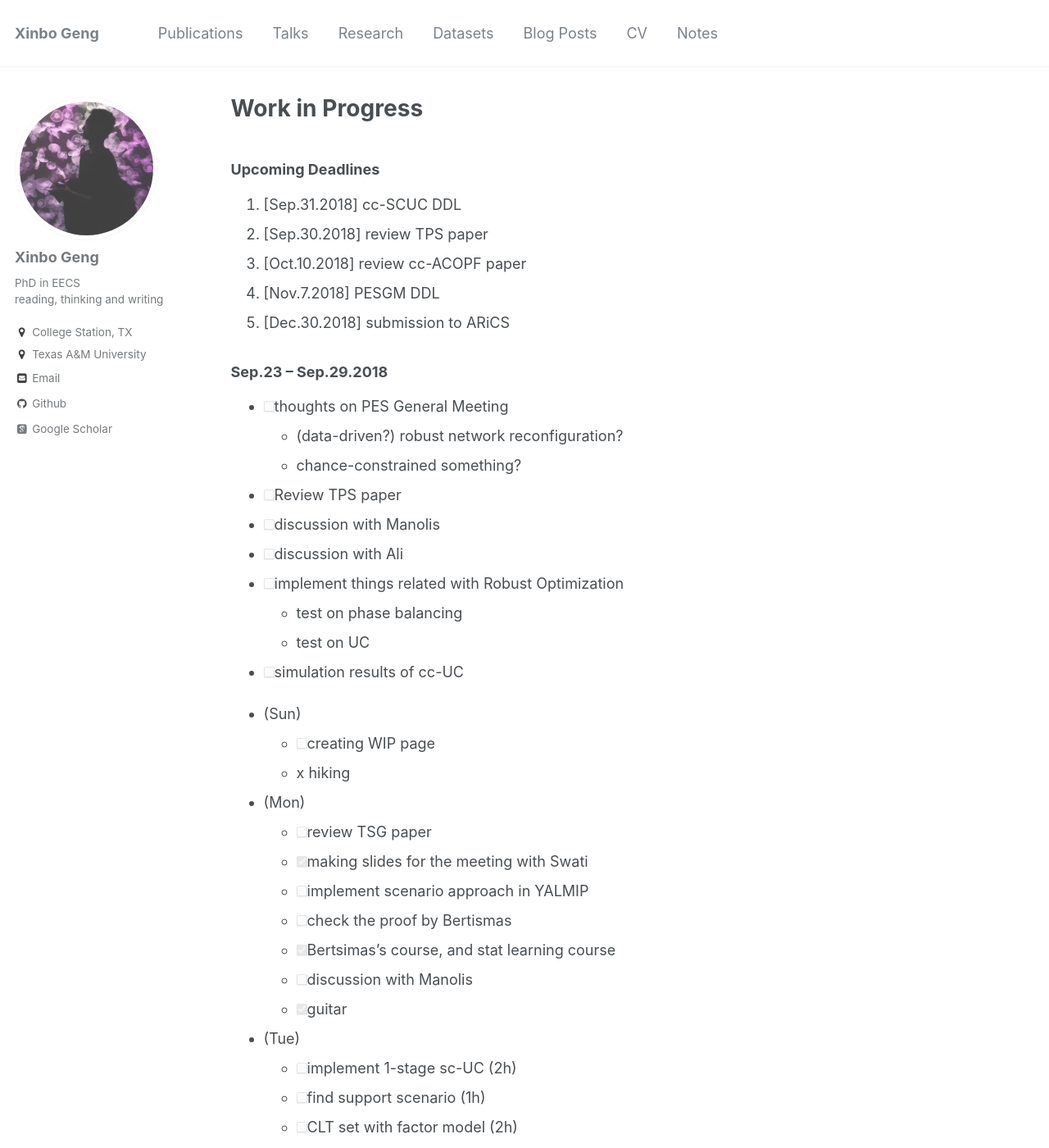
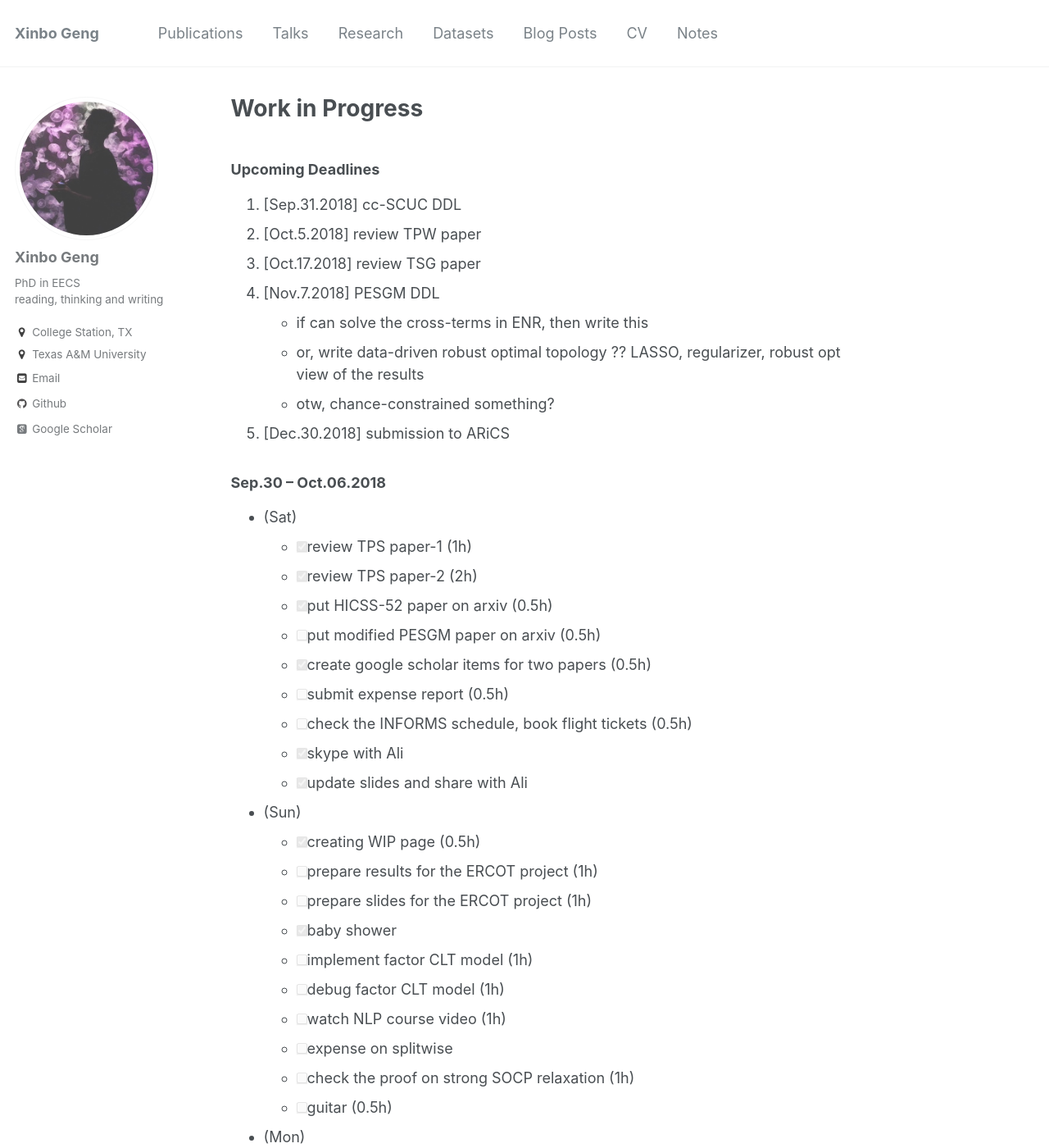
Before and after one commit to xb00dx/xb00dx.github.io, a Jekyll site: the page built from _pages/work-in-progress.md, in a window 1280 px wide and 1400 px high. Shown: the whole window at 82% size. Built offline with Jekyll 4.4.1, drawn with Linux system fonts in a browser that asks for light colours; some web fonts are replaced; some of the changed text lies outside the part shown.

Commit message:
update things to do

```diff
--- a/_pages/work-in-progress.md
+++ b/_pages/work-in-progress.md
@@ -11,133 +11,98 @@ redirect_from:
 ### Upcoming Deadlines
 
 1. [Sep.31.2018] cc-SCUC DDL
-1. [Sep.30.2018] review TPS paper
-1. [Oct.10.2018] review cc-ACOPF paper
+1. [Oct.5.2018] review TPW paper
+1. [Oct.17.2018] review TSG paper
 1. [Nov.7.2018] PESGM DDL
+  - if can solve the cross-terms in ENR, then write this
+  - or, write data-driven robust optimal topology ?? LASSO, regularizer, robust opt view of the results
+  - otw, chance-constrained something?
 1. [Dec.30.2018] submission to ARiCS
 
 
-### Sep.23 -- Sep.29.2018
-- [ ] thoughts on PES General Meeting
-  - (data-driven?) robust network reconfiguration?
-  - chance-constrained something?
-- [ ] Review TPS paper
-- [ ] discussion with Manolis
-- [ ] discussion with Ali
-- [ ] implement things related with Robust Optimization
-  - test on phase balancing
-  - test on UC
-- [ ] simulation results of cc-UC
-
-
+### Sep.30 -- Oct.06.2018
+* (Sat)
+  - [x] review TPS paper-1 (1h)
+  - [x] review TPS paper-2 (2h)
+  - [x] put HICSS-52 paper on arxiv (0.5h)
+  - [ ] put modified PESGM paper on arxiv (0.5h)
+  - [x] create google scholar items for two papers (0.5h)
+  - [ ] submit expense report (0.5h)
+  - [ ] check the INFORMS schedule, book flight tickets (0.5h)
+  - [x] skype with Ali
+  - [x] update slides and share with Ali
 * (Sun)
-  - [ ] creating WIP page
-  - x hiking
+  - [x] creating WIP page (0.5h)
+  - [ ] prepare results for the ERCOT project (1h)
+  - [ ] prepare slides for the ERCOT project (1h)
+  - [x] baby shower
+  - [ ] implement factor CLT model (1h)
+  - [ ] debug factor CLT model (1h)
+  - [ ] watch NLP course video (1h)
+  - [ ] expense on splitwise
+  - [ ] check the proof on strong SOCP relaxation (1h)
+  - [ ] guitar (0.5h)
 * (Mon)
-  - [ ] review TSG paper
-  - [x] making slides for the meeting with Swati
-  - [ ] implement scenario approach in YALMIP
-  - [ ] check the proof by Bertismas
-  - [x] Bertsimas's course, and stat learning course
-  - [ ] discussion with Manolis
-  - [x] guitar
+  - [ ] search real-world phase balancing data (1h)
+  - [ ] examine the phase balancing data (1h)
+  - [ ] get renewable/load data from Hanyue (1h)
+  - [ ] Bertsimas's course (1.5h)
+  - [ ] Stat learning course (1.5h)
+  - [ ] read cc-ACOPF paper (0.5h)
+  - [ ] exercise
+  - [ ] guitar
 * (Tue)
   - [ ] implement 1-stage sc-UC (2h)
-  - [ ] find support scenario (1h)
-  - [ ] CLT set with factor model (2h)
-  - [ ] read TPS paper (0.5h)
+  - [ ] debug 1-stage sc-UC (1h)
+  - [ ] think on improving support scenario finding algorithms (2h)
+  - [ ] read cc-ACOPF paper and write my formulation (3h)
   - [ ] watch NLP course video (1h)
-  - [ ] submit expense report (0.5h)
-  - [ ] check the INFORMS schedule, book flight tickets (0.5h)
-  - [ ] exercise (1.5h)
-  - [ ] guitar (0.5h)
+  - [ ] exercise
+  - [ ] guitar
 * (Wed)
-  - [ ] finish coding on scenario approach
-  - [ ] read all slides for Bertsimas' course
-  - [ ] stat learning and Bertsimas's course
-  - [ ] run for 5km
-  - [ ] download the references of stat learning course
+  - [ ] implement phase balancing with factor CLT model (1h)
+  - [ ] compare results of factor CLT with previous box set (0.5h)
+  - [ ] implement multi-stage sc-UC (0.5h)
+  - [ ] debug/analyze multi-stage sc-UC (1.5h)
+  - [ ] Bertsimas's course (1.5h)
+  - [ ] Stat learning course (1.5h)
+  - [ ] run for 5km (1h)
   - [ ] guitar
 * (Thu)
-  - [ ] watch NLP course video
-  - [ ] read Dan Wu's paper
-  - [ ] review cc-ACOPF paper
-  - [ ] my formulation of cc-ACOPF
+  - [ ] check the sc-SCUC paper, with new outline (1h)
+  - [ ] think on analytical results of scenario problem (1h)
+  - [ ] simulation results of cc-UC, small system (1h)
+  - [ ] test simulation results of the big system (2h)
+  - [ ] watch NLP course video (1h)
   - [ ] exercise
   - [ ] guitar
 * (Fri)
-  - [x] submission to HICSS
-  - [x] discussion with Manolis
-  - [ ] discussion with Ali
-  - [ ] exercise
-  - [ ] guitar
+  - [ ] read and review cc-ACOPF paper (3h)
+  - [ ] think about the feasibility issue of r-ACOPF, read Eliyan Bitar's paper (2h)
+  - [ ] think on the projected feasibility region of ACOPF (2h)
+  - [ ] debug the sc-UC code for large-scale system (1h)
 * (Sat)
-  - [ ] s
-  - [ ] pick up XF
-  - [ ] put HICSS-52 paper on arxiv
-  - [ ] put modifier PESGM paper on arxiv
-  - [ ] create google scholar items for two papers
-  - [ ] shopping at outlet
+  - [ ] discussion with Ali (1h)
+  - [ ] watch NLP course video (1h)
+  - [ ] solve homework problems of the NLP course (2h)
+  - [ ] PESGM paper idea
   - [ ] guitar
 
+### Next
+#### High Priority
+- [ ] read Ahmad's paper
+- [ ] read Dan Wu's paper
+- [ ] read all slides for Bertsimas' course
 
-### Sep.16 -- Sep.22.2018
+#### Low Priority
+- [ ] download the references of stat learning course
+- [ ] check the proof by Bertismas
 
-- [ ] simulation results of cc-UC
-- [x] submission of HICSS-52 paper
-- [ ] thoughts
-
-* (Sun)
-  - [x] creating WIP page
-  - [x] download NLP course videos
-  - [x] back to Boston
-  - [x] checking the UC code
-  - [x] checking the optimizer function
-  - [ ] watch NLP course video
-  - [x] marking my schedule next week
-* (Mon)
-  - [ ] review TSG paper
-  - [x] making slides for the meeting with Swati
-  - [ ] implement scenario approach in YALMIP
-  - [ ] check the proof by Bertismas
-  - [x] Bertsimas's course, and stat learning course
-  - [x] discussion with Manolis
-  - [x] guitar
-* (Tue)
-  - [x] prepare slides for Dr. Xie
-  - [x] orientation
-  - [x] send the email to Bertsimas's student
-  - [ ] watch NLP course video
-  - [x] Discussion with Swati
-  - [ ] find support scenario
-  - [ ] implement sc-UC in scenario approach
-  - [ ] check the INFORMS schedule, book flight tickets
-  - [ ] guitar
-  - [x] check the Matlab syntax of commenting
-* (Wed)
-  - [ ] finish coding on scenario approach
-  - [x] stat learning and Bertsimas's course
-  - [x] exercise plan
-  - [x] run for 5km
-  - [ ] download the references of stat learning course
-  - [ ] guitar
-* (Thu)
-  - [ ] watch NLP course video
-  - [ ] read Dan Wu's paper
-  - [ ] review cc-ACOPF paper
-  - [ ] my formulation of cc-ACOPF
-  - [ ] guitar
-* (Fri)
-  - [x] submission to HICSS
-  - [x] discussion with Manolis
-  - [ ] implement cc-UC code using ccc
-  - [ ] exercise
-  - [ ] guitar
-* (Sat)
-  - [ ] s
-  - [ ] pick up XF
-  - [ ] put HICSS-52 paper on arxiv
-  - [ ] put modifier PESGM paper on arxiv
-  - [ ] create google scholar items for two papers
-  - [ ] shopping at outlet
-  - [ ] guitar
+#### Review
+- (Oct.1) SA
+- (Oct.1) F-CLT
+- (Oct.15) DRO
+- (Oct.22) SAA
+- (Nov.15) CR
+- (Nov.31) others
+- (Dec.30) submission
```
